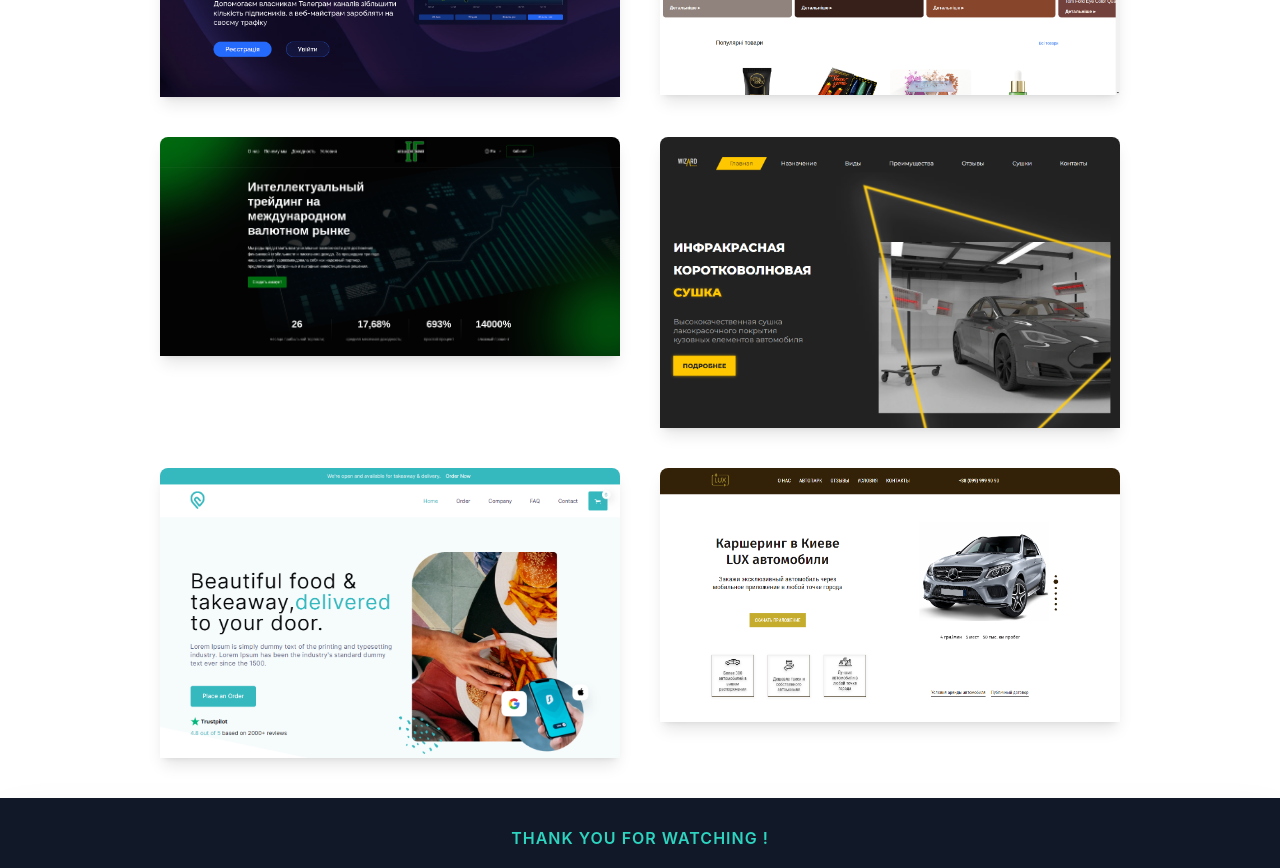
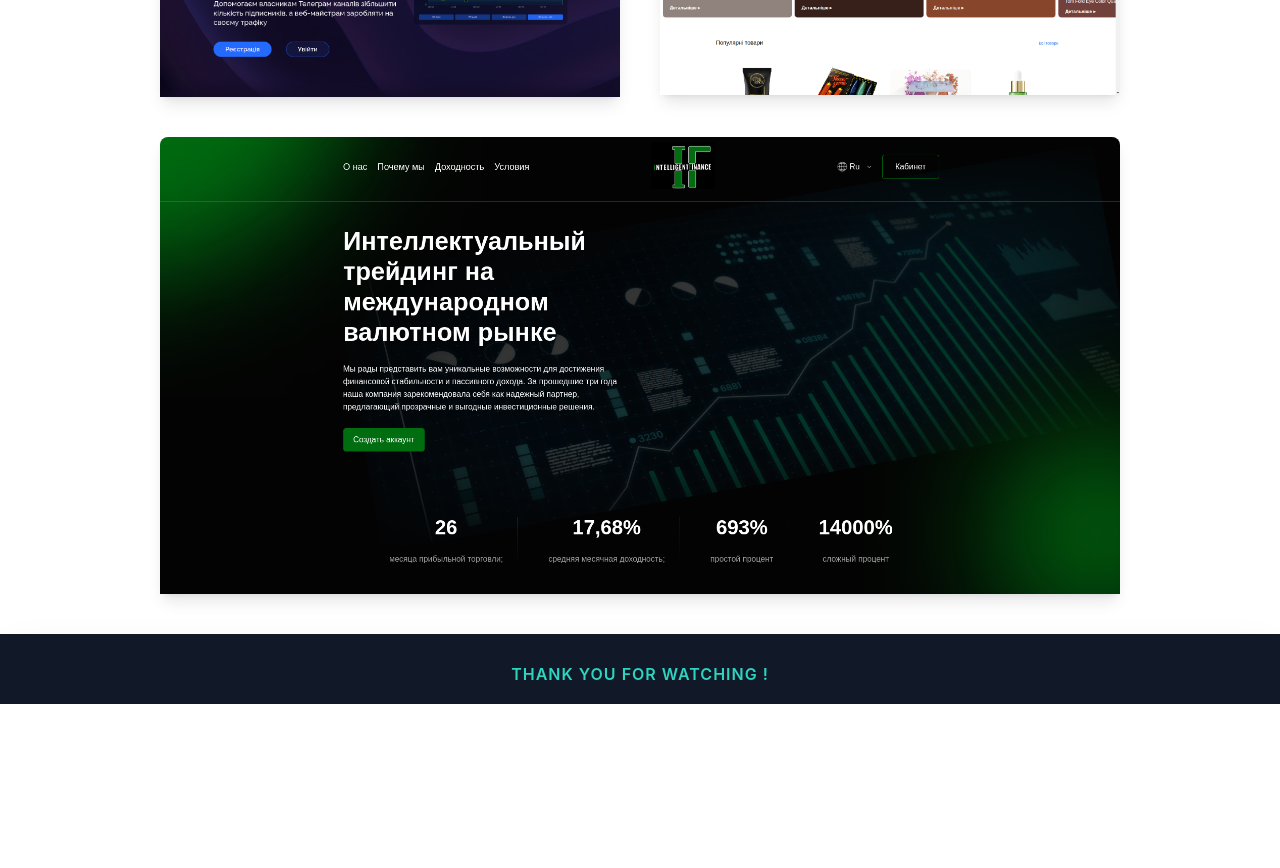
Before and after one commit to vla-decr000/Portfolio, a Next.js app: page / in a window 1280 px wide. Shown: the part 2080-2948 px from the top of the page. After the commit the page ends 2784 px from the top, so only its background shows below. Built offline with nearby package versions, Linux system fonts and the light colour scheme.

Commit message:
Update index.js - remain only hard projects

```diff
--- a/pages/index.js
+++ b/pages/index.js
@@ -179,33 +179,7 @@ export default function Home() {
                                 <Image alt={'img'} src={web4} className={'rounded-t-lg object-cover '} width={'100%'} height={'100%'}   /></div>
                         </div>
 
-                        <div className={'web__item  basis-1/3 shadow-lg flex-1 relative'} onMouseOver={() => setHoverState3(true)} onMouseOut={() => setHoverState3(false)}>
-                                {hoverState3 ?
-                                <a className={'item__link  inset-0 absolute  z-100 text-white flex' +
-                                    ' justify-center' +
-                                    ' items-center'} href="https://wizard-avtocolor.com" target="_blank">
-                                <span className={' bg-gradient-to-r from-cyan-500 to-teal-500 '}>{langState ? 'Переглянути':'Watch' +
-                                    ' this'}</span>
-                                </a> : ''}
-                                <div><Image alt={'img'} src={web3} className={'min-h-20 rounded-t-lg object-cover '} width={'100%'} height={'100%'}   /></div>
-                            </div>
-                            <div className={'web__item basis-1/3 shadow-lg  flex-1  relative'} onMouseOver={() => setHoverState5(true)} onMouseOut={() => setHoverState5(false)}>
-                            {hoverState5 ?   <a className={'item__link  inset-0 absolute  z-100 text-white flex' +
-                                ' justify-center' +
-                                ' items-center'} href={'https://deliever.vercel.app/'} target={'_blank'} rel={'noreferrer'} >
-                                <span className={' bg-gradient-to-r from-cyan-500 to-teal-500 '}>{langState ? 'Переглянути':'Watch this'}</span>
-                            </a> : ''}
-                            <div>
-                                <Image alt={'img'} src={web5} className={'rounded-t-lg object-cover'} width={'100%'} height={'100%'}   /></div>
-                        </div>
 
-                        <div className={'web__item  basis-1/3 shadow-lg flex-1 relative' } onMouseOver={() => setHoverState(true)} onMouseOut={() => setHoverState(false)}>
-                             {hoverState ?   <a className={'item__link  inset-0 absolute  z-100 text-white flex justify-center' +
-                                ' items-center'} href={'https://vla-decr000.github.io/Lux/'} target={'_blank'} rel={'noreferrer'}>
-                                <span className={' bg-gradient-to-r from-cyan-500 to-teal-500 '}>{langState ? 'Переглянути':'Watch this'}</span>
-                            </a> : ''}
-                            <div><Image alt={'img'} src={web1} className={' rounded-t-lg object-cover '} width={'100%'} height={'100%'}   /></div>
-                        </div>
 
 
 
```
